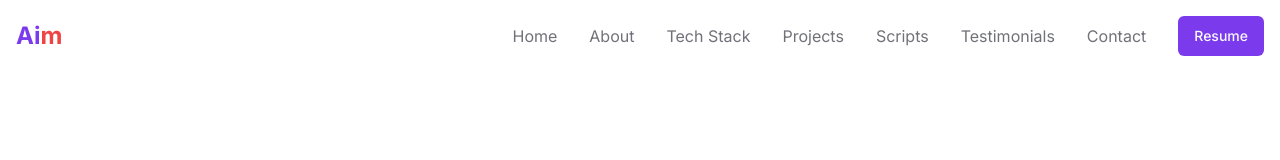
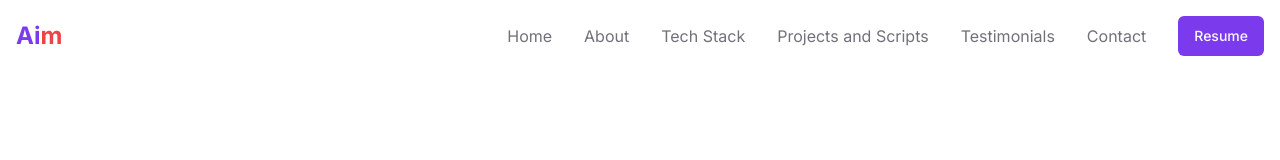
Before and after one commit to 5hahfivem/website, a Next.js app: page / in a window 1280 px wide. Shown: the top 160 px of the page. Built offline with nearby package versions, Linux system fonts and the light colour scheme.

Commit message:
fixed nav bar

```diff
--- a/components/navbar.tsx
+++ b/components/navbar.tsx
@@ -34,8 +34,7 @@ export default function Navbar() {
     { name: "Home", href: "home" },
     { name: "About", href: "about" },
     { name: "Tech Stack", href: "tech-stack" },
-    { name: "Projects", href: "projects" },
-    { name: "Scripts", href: "custom-scripts" },
+    { name: "Projects and Scripts", href: "projects" },
     { name: "Testimonials", href: "testimonials" },
     { name: "Contact", href: "contact" },
   ]
```
